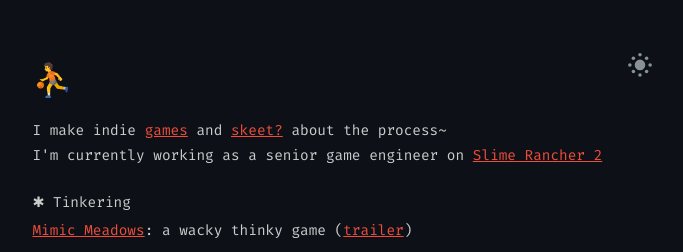
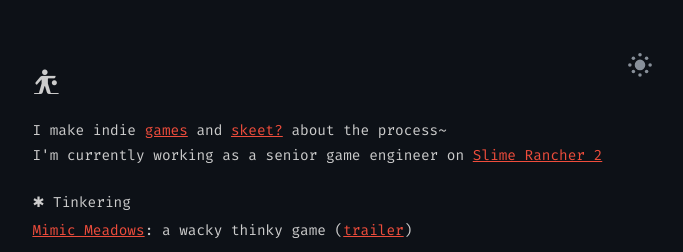
Before and after one commit to sourencho/sourencho.github.io, a Jekyll site: the page built from index.html, in a window 1280 px wide. Shown: the top 252 px of the page, without its empty margins (298-981 px from the left). Built offline with Jekyll 4.4.1, drawn with Linux system fonts in a browser that asks for light colours.

Commit message:
Update index.html

```diff
--- a/index.html
+++ b/index.html
@@ -4,8 +4,8 @@ layout: default
 
 <section id="intro">
     <div class="flex-row-between">
-        <span style="font-size: 32px;">⛹</span>
-        <button id="theme-toggle" onclick="modeSwitcher()">
+<span style="font-size: 32px; font-family:'Segoe UI Symbol','Noto Sans Symbols','DejaVu Sans',serif;">⛹&#xFE0E;</span>
+    <button id="theme-toggle" onclick="modeSwitcher()">
             <div></div>
         </button>
     </div>
```
